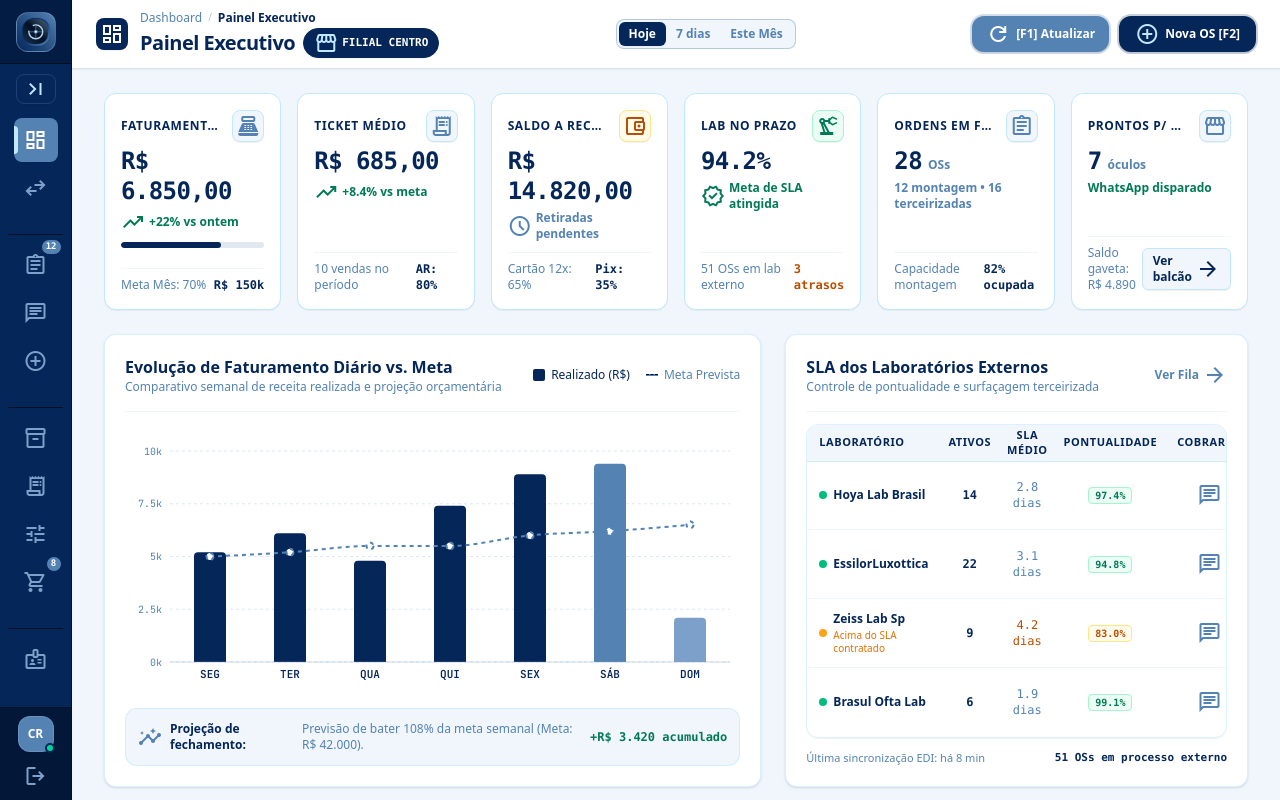
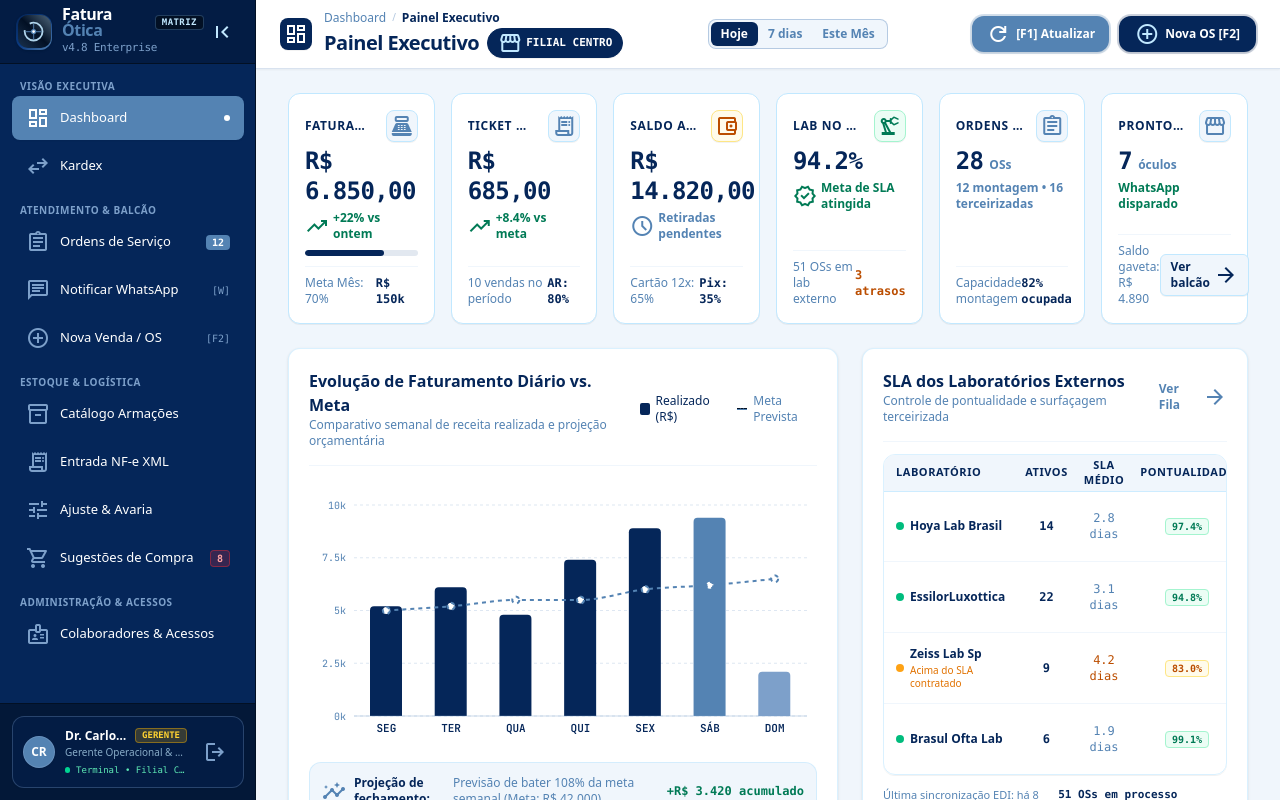
Before and after one commit to Macieljs/Fatura-otica, a Next.js app in the folder frontend/: page / in a window 1280 px wide. Shown: the top 800 px of the page. Built offline with nearby package versions, Linux system fonts and the light colour scheme.

Commit message:
fix(frontend): solucionar fluidez da sidebar com transform na GPU e documento de performance

```diff
--- a/frontend/app/globals.css
+++ b/frontend/app/globals.css
@@ -84,14 +84,18 @@ body {
   color: var(--color-on-surface);
 }
 
-/* Transições Cinemáticas de Alta Performance (Apple/Linear Spring Cubic-Bezier - 60 FPS GPU) */
-.sidebar-hardware-transition {
-  transition: width 280ms cubic-bezier(0.16, 1, 0.3, 1);
-  will-change: width;
-  contain: layout paint;
+/* Sidebar: largura fixa 256px; recolher = deslizar com transform (composto na GPU, sem layout por frame).
+   O aside desloca -184px e o conteúdo +184px: a faixa visível de 72px mostra os ícones. */
+#sidebar-nav-desktop-aside,
+#sidebar-nav-desktop-content {
+  transition: transform 280ms cubic-bezier(0.16, 1, 0.3, 1);
 }
+#sidebar-nav-desktop-aside { width: 16rem; contain: layout paint; }
+html[data-sidebar="collapsed"] #sidebar-nav-desktop-aside { transform: translateX(-184px); }
+html[data-sidebar="collapsed"] #sidebar-nav-desktop-content { transform: translateX(184px); }
 
-.shell-hardware-transition {
-  transition: margin-left 280ms cubic-bezier(0.16, 1, 0.3, 1);
-  will-change: margin-left;
+/* Margem do conteúdo muda uma única vez (sem animação). */
+@media (min-width: 768px) {
+  #app-shell-main-wrapper { margin-left: 16rem; }
+  html[data-sidebar="collapsed"] #app-shell-main-wrapper { margin-left: 72px; }
 }
--- a/frontend/app/layout.tsx
+++ b/frontend/app/layout.tsx
@@ -8,7 +8,7 @@ const jetbrainsMono = JetBrains_Mono({ subsets: ["latin"], variable: "--font-jet
 
 import AppShell from "@/components/AppShell";
 import { ToastProvider } from "@/components/ToastProvider";
-import { SidebarProvider } from "@/context/SidebarContext";
+import { SidebarProvider, SIDEBAR_INIT_SCRIPT } from "@/context/SidebarContext";
 import { OperatorProvider } from "@/hooks/useOperator";
 
 export const viewport: Viewport = {
@@ -54,8 +54,9 @@ export default function RootLayout({
   children: React.ReactNode;
 }>) {
   return (
-    <html lang="pt-BR">
+    <html lang="pt-BR" suppressHydrationWarning>
       <head>
+        <script dangerouslySetInnerHTML={{ __html: SIDEBAR_INIT_SCRIPT }} />
         <link rel="preconnect" href="https://fonts.googleapis.com" />
         <link rel="preconnect" href="https://fonts.gstatic.com" crossOrigin="anonymous" />
         <link
--- a/frontend/components/AppShell.tsx
+++ b/frontend/components/AppShell.tsx
@@ -3,11 +3,9 @@
 import { useEffect } from "react";
 import { usePathname } from "next/navigation";
 import SidebarNav from "@/components/SidebarNav";
-import { useSidebar } from "@/context/SidebarContext";
 
 export default function AppShell({ children }: { children: React.ReactNode }) {
   const pathname = usePathname();
-  const { isCollapsed } = useSidebar();
   const isStandalonePage =
     pathname === "/login" ||
     pathname === "/ativar-conta" ||
@@ -26,9 +24,7 @@ export default function AppShell({ children }: { children: React.ReactNode }) {
       <SidebarNav />
       <div
         id="app-shell-main-wrapper"
-        className={`flex-1 min-w-0 flex flex-col min-h-screen pt-14 md:pt-0 shell-hardware-transition ${
-          isCollapsed ? "md:ml-[72px]" : "md:ml-64"
-        }`}
+        className="flex-1 min-w-0 flex flex-col min-h-screen pt-14 md:pt-0"
       >
         <div className="flex-1 w-full max-w-[1760px] mx-auto">{children}</div>
         <footer id="footer-global-sistema" className="py-3.5 px-4 md:px-8 border-t border-[#7DA0CA]/30 flex flex-col sm:flex-row items-center justify-between text-xs text-[#5483B3] gap-2 bg-white/70 backdrop-blur-xs">
--- a/frontend/components/SidebarNav.tsx
+++ b/frontend/components/SidebarNav.tsx
@@ -138,10 +138,8 @@ export default function SidebarNav() {
         {/* Top Section */}
         <div className="flex flex-col overflow-y-auto overflow-x-hidden">
           {/* Brand Header */}
-          <div className={`h-16 flex items-center border-b border-[#021024] bg-[#031c44] flex-shrink-0 transition-all ${
-            collapsed ? "px-2 justify-center" : "px-4 justify-between"
-          }`}>
-            <Link id="nav-link-brand-home" href="/" prefetch={true} className={`flex items-center cursor-pointer active:scale-95 transition-transform duration-100 ${collapsed ? "justify-center w-full" : ""}`}>
+          <div className="h-16 flex items-center border-b border-[#021024] bg-[#031c44] flex-shrink-0 px-4 justify-between">
+            <Link id="nav-link-brand-home" href="/" prefetch={true} className="flex items-center cursor-pointer active:scale-95 transition-transform duration-100">
               {collapsed ? (
                 <div className="w-10 h-10 rounded-xl bg-gradient-to-tr from-[#052659] to-[#5483B3] border border-[#7DA0CA]/50 flex items-center justify-center text-white shadow-xs">
                   <OpticalBrandLogo size="sm" showText={false} />
@@ -177,7 +175,7 @@ export default function SidebarNav() {
 
           {/* Desktop Expand Toggle Button (When Collapsed - Centered Perfectly) */}
           {collapsed && !forceExpanded && (
-            <div className="px-2 pt-2.5 pb-0.5 flex justify-center">
+            <div className="pl-4 pt-2.5 pb-0.5 flex justify-start">
               <button
                 id="btn-sidebar-toggle-collapse-collapsed"
                 type="button"
@@ -191,28 +189,29 @@ export default function SidebarNav() {
           )}
 
           {/* Navigation Groups */}
-          <div className={`space-y-3 ${collapsed ? "p-2" : "p-3"}`}>
+          <div className="space-y-3 p-3">
             {navGroups.map((group, gIdx) => (
               <div key={gIdx}>
-                {/* Group Heading (Permanently mounted, fades together) */}
+                {/* Group Heading: altura constante; texto faz fade e um divisor aparece quando recolhido */}
+                <div className="relative h-5 select-none">
                   <div
+                    id={`nav-group-heading-${gIdx}`}
                     aria-hidden={collapsed}
-                  className={`px-2 pb-1 text-[10px] font-bold tracking-wider text-[#7DA0CA] uppercase transition-opacity duration-200 ease-out select-none ${
-                    collapsed ? "opacity-0 h-0 my-0 overflow-hidden pointer-events-none" : "opacity-100"
+                    className={`px-2 text-[10px] leading-5 font-bold tracking-wider text-[#7DA0CA] uppercase whitespace-nowrap transition-opacity ease-out ${
+                      collapsed ? "opacity-0 duration-100" : "opacity-100 duration-200 delay-100"
                     }`}
                   >
                     {group.group}
                   </div>
-
-                {/* Collapsed Section Divider */}
                   {gIdx > 0 && (
                     <div
-                    aria-hidden={!collapsed}
-                    className={`border-t border-[#021024] transition-opacity duration-200 ease-out ${
-                      collapsed ? "my-2 opacity-100" : "my-0 opacity-0 h-0 overflow-hidden"
+                      aria-hidden="true"
+                      className={`absolute left-1 w-[40px] top-1/2 border-t border-[#021024] transition-opacity duration-200 ease-out ${
+                        collapsed ? "opacity-100" : "opacity-0"
                       }`}
                     />
                   )}
+                </div>
 
                 <nav className="space-y-1">
                   {group.items.map((item, iIdx) => {
@@ -224,17 +223,18 @@ export default function SidebarNav() {
                         href={item.href}
                         prefetch={true}
                         title={collapsed ? `${item.label} ${item.shortcut ? `(${item.shortcut})` : ""}` : undefined}
-                        className={`h-11 rounded-lg relative flex items-center cursor-pointer active:scale-95 duration-150 transition-colors ${
-                          collapsed
-                            ? "w-11 mx-auto justify-center px-0"
-                            : "w-full px-2.5 justify-between font-medium text-[13px]"
-                        } ${
-                          active
-                            ? "bg-[#5483B3] text-white shadow-xs font-semibold"
-                            : "text-[#C1E8FF] hover:bg-[#5483B3]/25 hover:text-white"
+                        className={`group h-11 w-full relative flex items-center px-3.5 font-medium text-[13px] cursor-pointer active:scale-95 transition-colors duration-150 ${
+                          active ? "text-white font-semibold" : "text-[#C1E8FF] hover:text-white"
                         }`}
                       >
-                        <div className={`flex items-center min-w-0 ${collapsed ? "justify-center" : "flex-1 gap-2.5 overflow-hidden"}`}>
+                        {/* Fundo animado: única parte que muda de largura; o conteúdo fica estável */}
+                        <span
+                          aria-hidden="true"
+                          className={`absolute inset-y-0 left-0 rounded-lg transition-[width,background-color] duration-200 ease-out ${
+                            collapsed ? "w-12" : "w-full"
+                          } ${active ? "bg-[#5483B3] shadow-xs" : "group-hover:bg-[#5483B3]/25"}`}
+                        />
+                        <div className="relative flex items-center min-w-0 flex-1 gap-2.5">
                           <span
                             className={`material-symbols-outlined text-[20px] shrink-0 ${
                               active ? "text-white" : "text-[#7DA0CA]"
@@ -243,11 +243,11 @@ export default function SidebarNav() {
                             {item.icon}
                           </span>
 
-                          {/* Unified Text Layer: Permanently mounted in DOM, fades in unison as a single plane */}
+                          {/* Camada de texto: largura do link é constante, então não re-trunca durante a animação; só faz fade */}
                           <div
                             aria-hidden={collapsed}
-                            className={`flex items-center justify-between min-w-0 flex-1 transition-opacity duration-200 ease-out select-none ${
-                              collapsed ? "opacity-0 pointer-events-none w-0 overflow-hidden" : "opacity-100"
+                            className={`flex items-center justify-between min-w-0 flex-1 transition-opacity ease-out select-none ${
+                              collapsed ? "opacity-0 pointer-events-none duration-100" : "opacity-100 duration-200 delay-100"
                             }`}
                           >
                             <span className="truncate whitespace-nowrap text-white font-medium">{item.label}</span>
@@ -277,7 +277,7 @@ export default function SidebarNav() {
                         {collapsed && (
                           <>
                             {item.badge && (
-                              <span className="absolute -top-1 -right-1 h-4 min-w-[16px] px-1 rounded-full bg-[#5483B3] text-white text-[9px] font-mono font-bold flex items-center justify-center border border-[#052659]">
+                              <span className="absolute -top-1 left-9 h-4 min-w-[16px] px-1 rounded-full bg-[#5483B3] text-white text-[9px] font-mono font-bold flex items-center justify-center border border-[#052659]">
                                 {item.badge}
                               </span>
                             )}
@@ -298,7 +298,7 @@ export default function SidebarNav() {
         {/* Sidebar Footer User Card */}
         <div className={`border-t border-[#021024] bg-[#021024]/60 flex-shrink-0 ${collapsed ? "p-2" : "p-3"}`}>
           {collapsed ? (
-            <div className="flex flex-col items-center gap-2">
+            <div className="flex flex-col items-center gap-2 w-9 ml-2.5">
               <Link
                 id="btn-sidebar-user-avatar"
                 href="/login"
@@ -380,11 +380,12 @@ export default function SidebarNav() {
       {/* Desktop Persistent Sidebar (Adaptive Collapsible Width) */}
       <aside
         id="sidebar-nav-desktop-aside"
-        className={`hidden md:flex flex-shrink-0 bg-[#052659] border-r border-[#021024] flex-col fixed top-0 bottom-0 left-0 z-40 select-none overflow-x-hidden sidebar-hardware-transition ${
-          isCollapsed ? "w-[72px]" : "w-64"
-        }`}
+        className="hidden md:flex flex-shrink-0 bg-[#052659] border-r border-[#021024] flex-col fixed top-0 bottom-0 left-0 z-40 select-none overflow-hidden"
       >
+        {/* Largura fixa: o aside apenas recorta, o conteúdo não se reorganiza a cada frame */}
+        <div id="sidebar-nav-desktop-content" className="w-64 h-full shrink-0">
           {navContent(false)}
+        </div>
       </aside>
 
       {/* Mobile Drawer Backdrop */}
--- a/frontend/context/SidebarContext.tsx
+++ b/frontend/context/SidebarContext.tsx
@@ -1,23 +1,29 @@
 "use client";
 
-import React, { createContext, useContext, useState, useCallback } from "react";
+import React, { createContext, useContext, useCallback, useSyncExternalStore } from "react";
 
-const getInitialCollapsed = (): boolean => {
-  if (typeof window !== "undefined") {
-    try {
-      const saved = localStorage.getItem("fatura_otica_sidebar_collapsed");
-      if (saved !== null) {
-        return saved === "true";
-      }
-      if (window.innerWidth >= 1024 && window.innerWidth < 1340) {
-        return true;
-      }
-    } catch {
-      // Ignora erro de storage
-    }
-  }
-  return false;
+const STORAGE_KEY = "fatura_otica_sidebar_collapsed";
+const listeners = new Set<() => void>();
+
+// Fonte da verdade: atributo data-sidebar no <html>, definido antes da pintura pelo script do layout.
+const getSnapshot = () => document.documentElement.dataset.sidebar === "collapsed";
+const getServerSnapshot = () => false;
+const subscribe = (cb: () => void) => {
+  listeners.add(cb);
+  return () => listeners.delete(cb);
 };
+
+const apply = (collapsed: boolean) => {
+  if (collapsed) document.documentElement.dataset.sidebar = "collapsed";
+  else delete document.documentElement.dataset.sidebar;
+  try {
+    localStorage.setItem(STORAGE_KEY, String(collapsed));
+  } catch {}
+  listeners.forEach((l) => l());
+};
+
+/** Script inline (layout) que aplica a preferência antes da primeira pintura. */
+export const SIDEBAR_INIT_SCRIPT = `try{var s=localStorage.getItem("${STORAGE_KEY}");if(s==="true"||(s===null&&innerWidth>=1024&&innerWidth<1340))document.documentElement.dataset.sidebar="collapsed"}catch(e){}`;
 
 interface SidebarContextType {
   isCollapsed: boolean;
@@ -32,24 +38,9 @@ const SidebarContext = createContext<SidebarContextType>({
 });
 
 export function SidebarProvider({ children }: { children: React.ReactNode }) {
-  const [isCollapsed, setIsCollapsed] = useState<boolean>(getInitialCollapsed);
-
-  const toggleCollapse = useCallback(() => {
-    setIsCollapsed((prev) => {
-      const next = !prev;
-      try {
-        localStorage.setItem("fatura_otica_sidebar_collapsed", String(next));
-      } catch {}
-      return next;
-    });
-  }, []);
-
-  const setCollapsed = useCallback((val: boolean) => {
-    setIsCollapsed(val);
-    try {
-      localStorage.setItem("fatura_otica_sidebar_collapsed", String(val));
-    } catch {}
-  }, []);
+  const isCollapsed = useSyncExternalStore(subscribe, getSnapshot, getServerSnapshot);
+  const toggleCollapse = useCallback(() => apply(!getSnapshot()), []);
+  const setCollapsed = useCallback((val: boolean) => apply(val), []);
 
   return (
     <SidebarContext.Provider value={{ isCollapsed, toggleCollapse, setCollapsed }}>
```
Also changed, not shown: 2 other files (tests, documents, lock files or other folders). Lines whose indentation alone changed are shown as unchanged.
